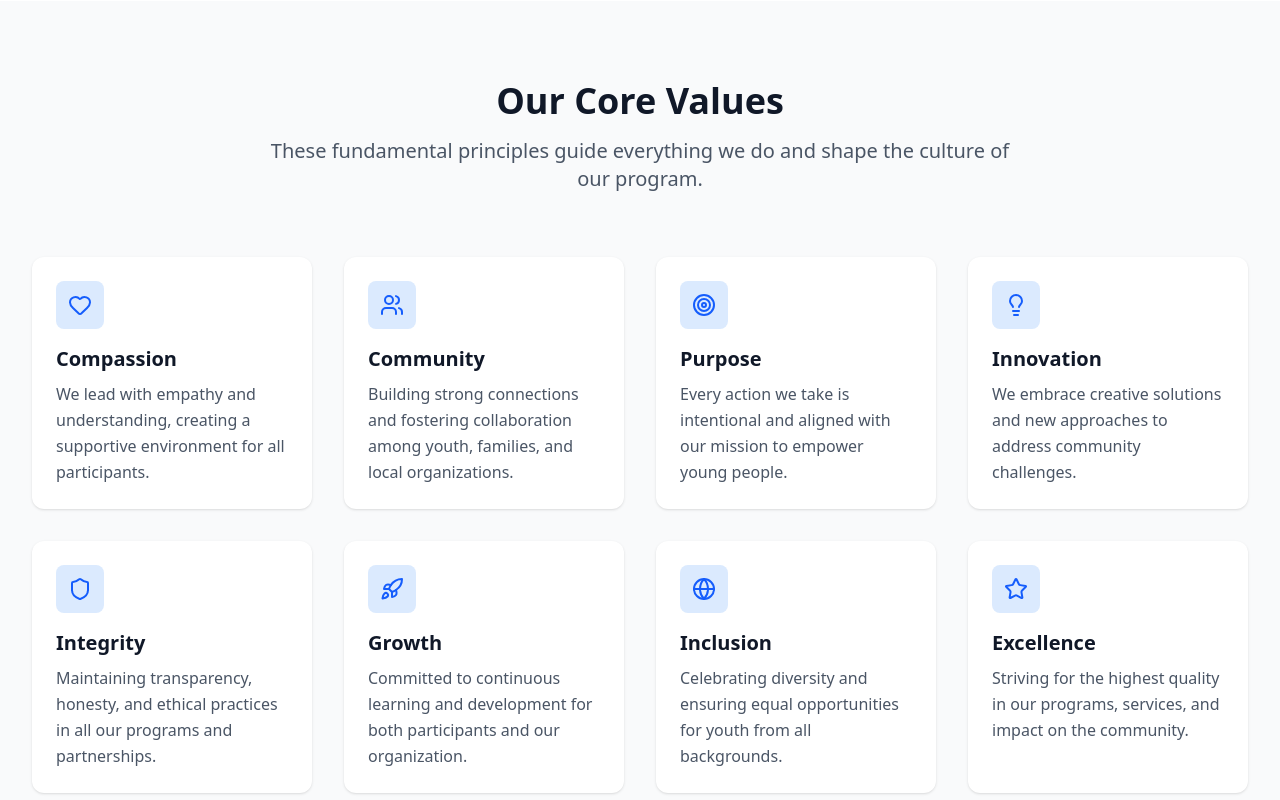
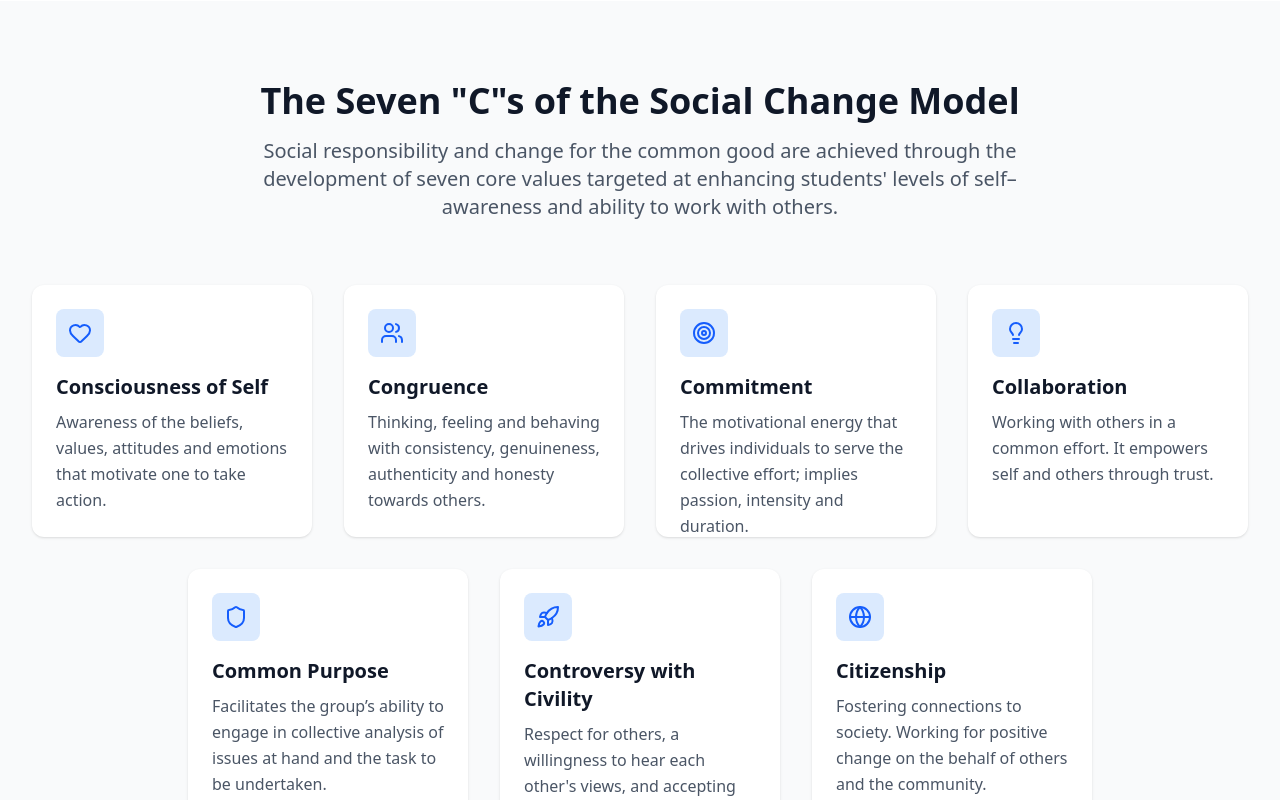
Before and after one commit to Graffix-Web-Team/wingspan, a Next.js app: page / in a window 1280 px wide. Shown: the part 680-1480 px from the top of the page. Built offline with nearby package versions, Linux system fonts and the light colour scheme.

Commit message:
chore: update values section

```diff
--- a/src/app/modules/Values.tsx
+++ b/src/app/modules/Values.tsx
@@ -1,78 +1,96 @@
-import { Heart, Users, Target, Lightbulb, Shield, Rocket, Globe, Star } from "lucide-react"
+import {
+  Heart,
+  Users,
+  Target,
+  Lightbulb,
+  Shield,
+  Rocket,
+  Globe,
+} from "lucide-react";
 
 const values = [
   {
     icon: Heart,
-    title: "Compassion",
-    description: "We lead with empathy and understanding, creating a supportive environment for all participants.",
+    title: "Consciousness of Self",
+    description:
+      "Awareness of the beliefs, values, attitudes and emotions that motivate one to take action.",
   },
   {
     icon: Users,
-    title: "Community",
+    title: "Congruence",
     description:
-      "Building strong connections and fostering collaboration among youth, families, and local organizations.",
+      "Thinking, feeling and behaving with consistency, genuineness, authenticity and honesty towards others.",
   },
   {
     icon: Target,
-    title: "Purpose",
-    description: "Every action we take is intentional and aligned with our mission to empower young people.",
+    title: "Commitment",
+    description:
+      "The motivational energy that drives individuals to serve the collective effort; implies passion, intensity and duration.",
   },
   {
     icon: Lightbulb,
-    title: "Innovation",
-    description: "We embrace creative solutions and new approaches to address community challenges.",
+    title: "Collaboration",
+    description:
+      "Working with others in a common effort. It empowers self and others through trust.",
   },
   {
     icon: Shield,
-    title: "Integrity",
-    description: "Maintaining transparency, honesty, and ethical practices in all our programs and partnerships.",
+    title: "Common Purpose",
+    description:
+      "Facilitates the group’s ability to engage in collective analysis of issues at hand and the task to be undertaken.",
   },
   {
     icon: Rocket,
-    title: "Growth",
-    description: "Committed to continuous learning and development for both participants and our organization.",
+    title: "Controversy with Civility",
+    description:
+      "Respect for others, a willingness to hear each other's views, and accepting differences in viewpoints.",
   },
   {
     icon: Globe,
-    title: "Inclusion",
-    description: "Celebrating diversity and ensuring equal opportunities for youth from all backgrounds.",
+    title: "Citizenship",
+    description:
+      "Fostering connections to society. Working for positive change on the behalf of others and the community.",
   },
-  {
-    icon: Star,
-    title: "Excellence",
-    description: "Striving for the highest quality in our programs, services, and impact on the community.",
-  },
-]
+];
 
 export function Values() {
   return (
     <section id="values" className="py-20 bg-gray-50">
       <div className="max-w-7xl mx-auto px-4 sm:px-6 lg:px-8">
         <div className="text-center mb-16">
-          <h2 className="text-3xl sm:text-4xl font-bold text-gray-900 mb-4">Our Core Values</h2>
+          <h2 className="text-3xl sm:text-4xl font-bold text-gray-900 mb-4">
+            The Seven &quot;C&quot;s of the Social Change Model
+          </h2>
           <p className="text-xl text-gray-600 max-w-3xl mx-auto">
-            These fundamental principles guide everything we do and shape the culture of our program.
+            Social responsibility and change for the common good are achieved
+            through the development of seven core values targeted at enhancing
+            students&apos; levels of self&ndash;awareness and ability to work
+            with others.
           </p>
         </div>
 
-        <div className="grid grid-cols-1 md:grid-cols-2 lg:grid-cols-4 gap-8">
+        <div className="flex flex-wrap justify-center gap-8">
           {values.map((value, index) => {
-            const IconComponent = value.icon
+            const IconComponent = value.icon;
             return (
               <div
                 key={index}
-                className="bg-white p-6 rounded-xl shadow-sm hover:shadow-md transition-all duration-300 hover:-translate-y-1"
+                className="w-full md:w-[280px] h-[252px] bg-white p-6 rounded-xl shadow-sm hover:shadow-md transition-all duration-300 hover:-translate-y-1"
               >
                 <div className="w-12 h-12 bg-blue-100 rounded-lg flex items-center justify-center mb-4">
                   <IconComponent className="h-6 w-6 text-blue-600" />
                 </div>
-                <h3 className="text-xl font-semibold text-gray-900 mb-2">{value.title}</h3>
-                <p className="text-gray-600 leading-relaxed">{value.description}</p>
+                <h3 className="text-xl font-semibold text-gray-900 mb-2">
+                  {value.title}
+                </h3>
+                <p className="text-gray-600 leading-relaxed">
+                  {value.description}
+                </p>
               </div>
-            )
+            );
           })}
         </div>
       </div>
     </section>
-  )
+  );
 }
--- a/src/components/app/globals.css
+++ /dev/null
@@ -1,122 +0,0 @@
-@import "tailwindcss";
-@import "tw-animate-css";
-
-@custom-variant dark (&:is(.dark *));
-
-@theme inline {
-  --color-background: var(--background);
-  --color-foreground: var(--foreground);
-  --font-sans: var(--font-geist-sans);
-  --font-mono: var(--font-geist-mono);
-  --color-sidebar-ring: var(--sidebar-ring);
-  --color-sidebar-border: var(--sidebar-border);
-  --color-sidebar-accent-foreground: var(--sidebar-accent-foreground);
-  --color-sidebar-accent: var(--sidebar-accent);
-  --color-sidebar-primary-foreground: var(--sidebar-primary-foreground);
-  --color-sidebar-primary: var(--sidebar-primary);
-  --color-sidebar-foreground: var(--sidebar-foreground);
-  --color-sidebar: var(--sidebar);
-  --color-chart-5: var(--chart-5);
-  --color-chart-4: var(--chart-4);
-  --color-chart-3: var(--chart-3);
-  --color-chart-2: var(--chart-2);
-  --color-chart-1: var(--chart-1);
-  --color-ring: var(--ring);
-  --color-input: var(--input);
-  --color-border: var(--border);
-  --color-destructive: var(--destructive);
-  --color-accent-foreground: var(--accent-foreground);
-  --color-accent: var(--accent);
-  --color-muted-foreground: var(--muted-foreground);
-  --color-muted: var(--muted);
-  --color-secondary-foreground: var(--secondary-foreground);
-  --color-secondary: var(--secondary);
-  --color-primary-foreground: var(--primary-foreground);
-  --color-primary: var(--primary);
-  --color-popover-foreground: var(--popover-foreground);
-  --color-popover: var(--popover);
-  --color-card-foreground: var(--card-foreground);
-  --color-card: var(--card);
-  --radius-sm: calc(var(--radius) - 4px);
-  --radius-md: calc(var(--radius) - 2px);
-  --radius-lg: var(--radius);
-  --radius-xl: calc(var(--radius) + 4px);
-}
-
-:root {
-  --radius: 0.625rem;
-  --background: oklch(1 0 0);
-  --foreground: oklch(0.145 0 0);
-  --card: oklch(1 0 0);
-  --card-foreground: oklch(0.145 0 0);
-  --popover: oklch(1 0 0);
-  --popover-foreground: oklch(0.145 0 0);
-  --primary: oklch(0.205 0 0);
-  --primary-foreground: oklch(0.985 0 0);
-  --secondary: oklch(0.97 0 0);
-  --secondary-foreground: oklch(0.205 0 0);
-  --muted: oklch(0.97 0 0);
-  --muted-foreground: oklch(0.556 0 0);
-  --accent: oklch(0.97 0 0);
-  --accent-foreground: oklch(0.205 0 0);
-  --destructive: oklch(0.577 0.245 27.325);
-  --border: oklch(0.922 0 0);
-  --input: oklch(0.922 0 0);
-  --ring: oklch(0.708 0 0);
-  --chart-1: oklch(0.646 0.222 41.116);
-  --chart-2: oklch(0.6 0.118 184.704);
-  --chart-3: oklch(0.398 0.07 227.392);
-  --chart-4: oklch(0.828 0.189 84.429);
-  --chart-5: oklch(0.769 0.188 70.08);
-  --sidebar: oklch(0.985 0 0);
-  --sidebar-foreground: oklch(0.145 0 0);
-  --sidebar-primary: oklch(0.205 0 0);
-  --sidebar-primary-foreground: oklch(0.985 0 0);
-  --sidebar-accent: oklch(0.97 0 0);
-  --sidebar-accent-foreground: oklch(0.205 0 0);
-  --sidebar-border: oklch(0.922 0 0);
-  --sidebar-ring: oklch(0.708 0 0);
-}
-
-.dark {
-  --background: oklch(0.145 0 0);
-  --foreground: oklch(0.985 0 0);
-  --card: oklch(0.205 0 0);
-  --card-foreground: oklch(0.985 0 0);
-  --popover: oklch(0.205 0 0);
-  --popover-foreground: oklch(0.985 0 0);
-  --primary: oklch(0.922 0 0);
-  --primary-foreground: oklch(0.205 0 0);
-  --secondary: oklch(0.269 0 0);
-  --secondary-foreground: oklch(0.985 0 0);
-  --muted: oklch(0.269 0 0);
-  --muted-foreground: oklch(0.708 0 0);
-  --accent: oklch(0.269 0 0);
-  --accent-foreground: oklch(0.985 0 0);
-  --destructive: oklch(0.704 0.191 22.216);
-  --border: oklch(1 0 0 / 10%);
-  --input: oklch(1 0 0 / 15%);
-  --ring: oklch(0.556 0 0);
-  --chart-1: oklch(0.488 0.243 264.376);
-  --chart-2: oklch(0.696 0.17 162.48);
-  --chart-3: oklch(0.769 0.188 70.08);
-  --chart-4: oklch(0.627 0.265 303.9);
-  --chart-5: oklch(0.645 0.246 16.439);
-  --sidebar: oklch(0.205 0 0);
-  --sidebar-foreground: oklch(0.985 0 0);
-  --sidebar-primary: oklch(0.488 0.243 264.376);
-  --sidebar-primary-foreground: oklch(0.985 0 0);
-  --sidebar-accent: oklch(0.269 0 0);
-  --sidebar-accent-foreground: oklch(0.985 0 0);
-  --sidebar-border: oklch(1 0 0 / 10%);
-  --sidebar-ring: oklch(0.556 0 0);
-}
-
-@layer base {
-  * {
-    @apply border-border outline-ring/50;
-  }
-  body {
-    @apply bg-background text-foreground;
-  }
-}
```
